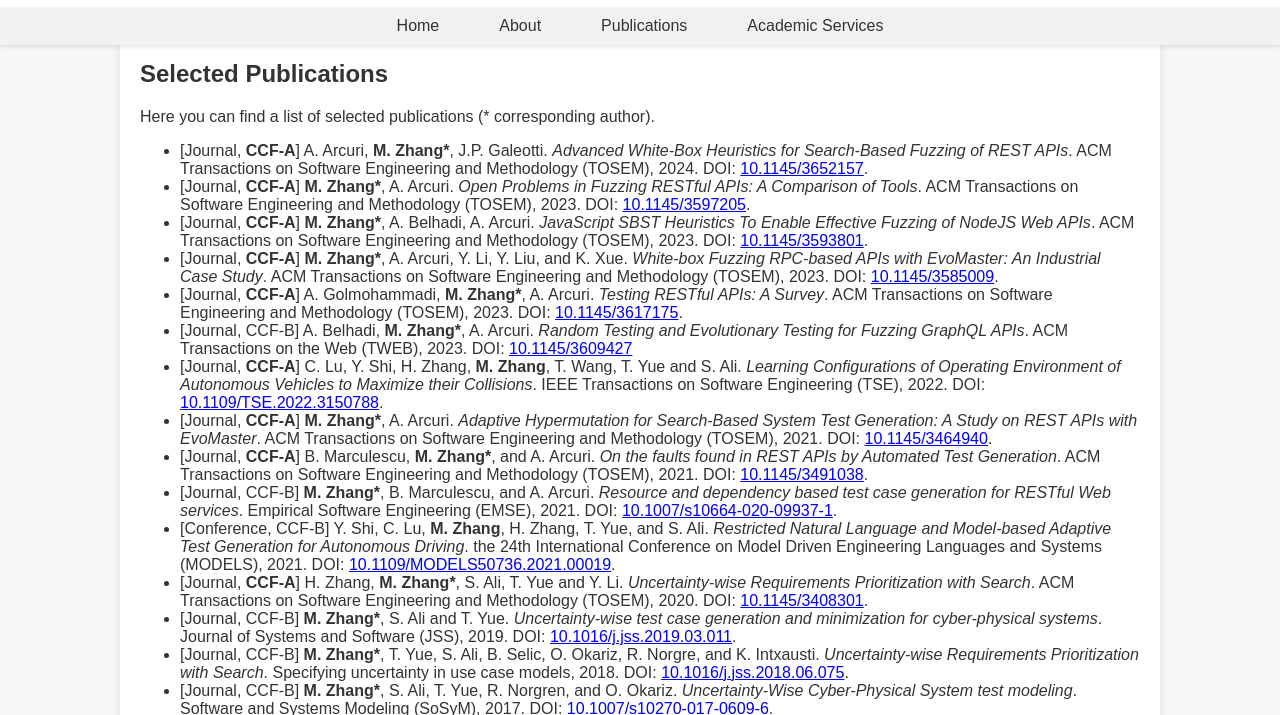
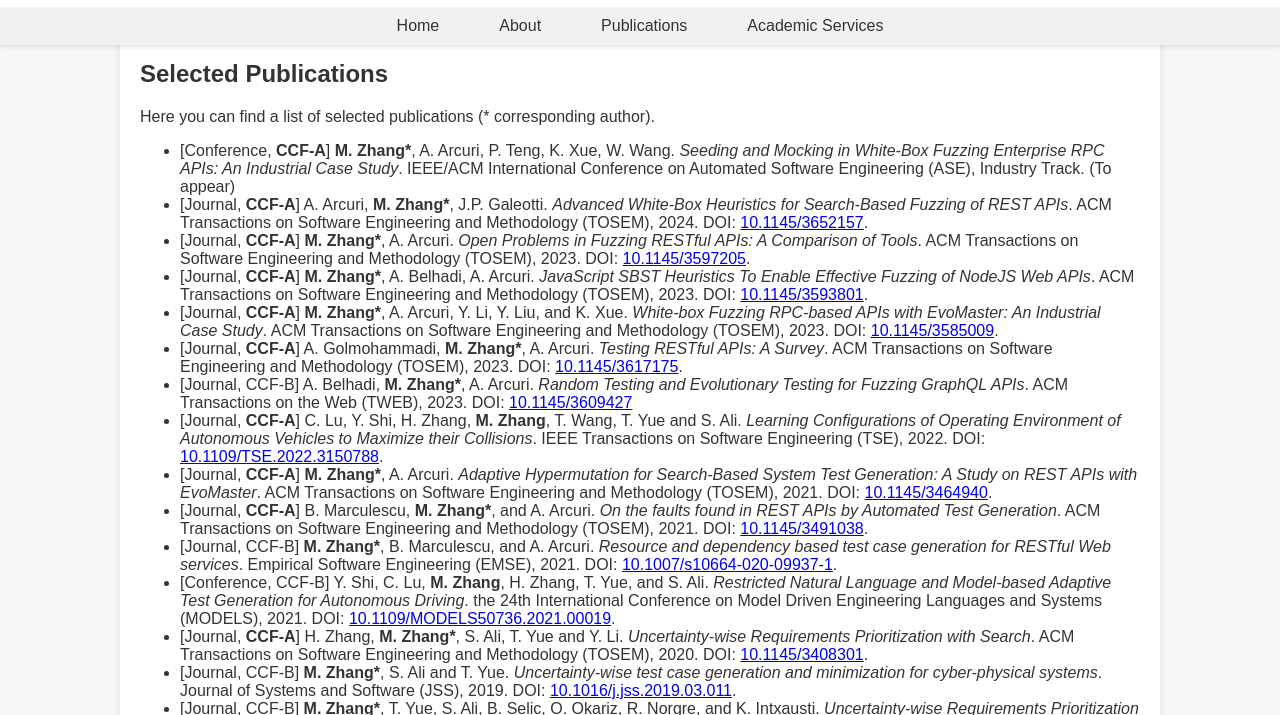
Before and after one commit to ZhangMan1126/zhangman1126.github.io, a plain HTML site: page publications.html in a window 1280 px wide. Shown: the part 80-795 px from the top of the page. Drawn offline with Linux system fonts and the light colour scheme.

Commit message:
publication

```diff
--- a/publications.html
+++ b/publications.html
@@ -59,6 +59,12 @@
         <!--            <p class="description">A brief description of the paper goes here.</p>-->
         <!--        </li>-->
         <ul class="b">
+            <li>[Conference, <b>CCF-A</b>] <b>M. Zhang*</b>, A. Arcuri, P. Teng, K. Xue, W. Wang.
+                <i>Seeding and Mocking in White-Box Fuzzing Enterprise RPC APIs: An Industrial Case Study</i>.
+                IEEE/ACM International Conference on Automated Software Engineering (ASE), Industry Track. (To appear)
+<!--                DOI: <a href="https://doi.org/10.1145/3652157" target="_blank">10.1145/3652157</a>.-->
+            </li>
+
 
             <li>[Journal, <b>CCF-A</b>] A. Arcuri, <b>M. Zhang*</b>, J.P. Galeotti. <i>Advanced White-Box Heuristics for Search-Based Fuzzing of
                 REST APIs</i>. ACM Transactions on Software Engineering and Methodology (TOSEM), 2024. DOI: <a
```
